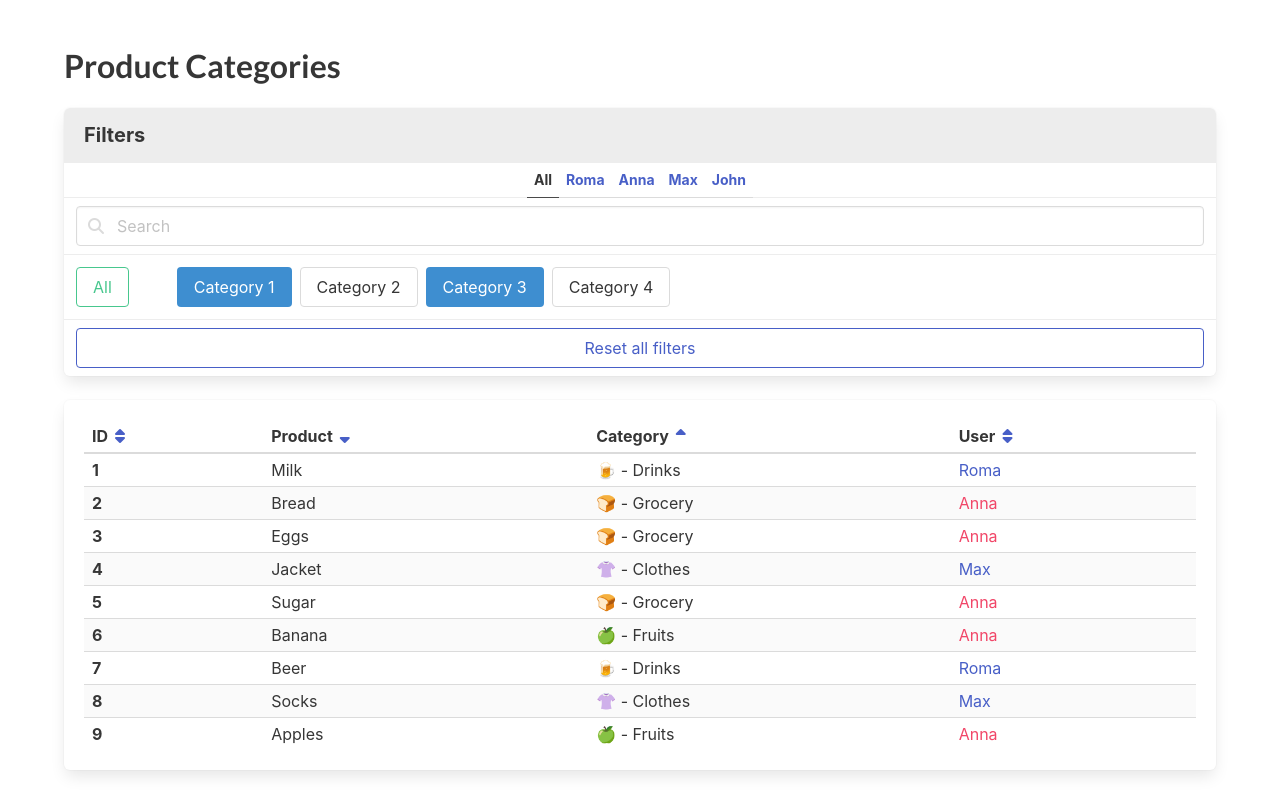
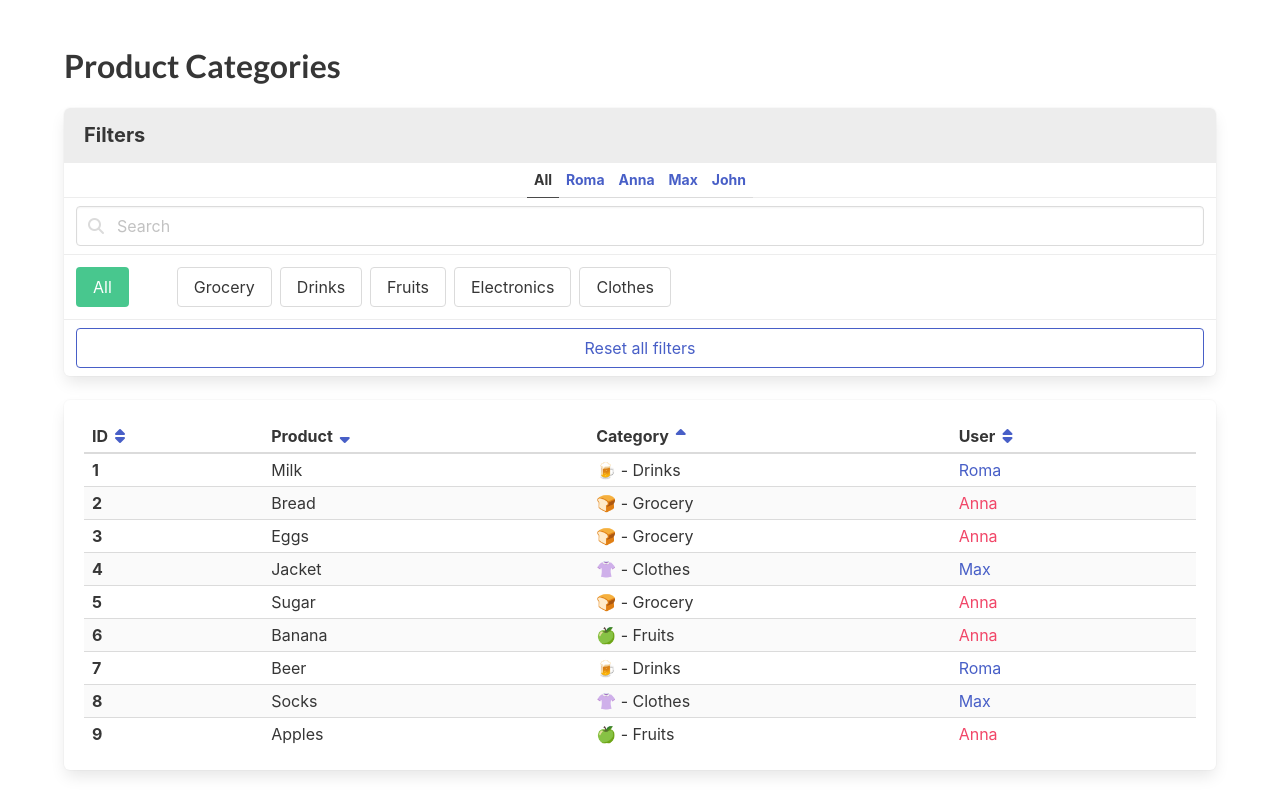
Before and after one commit to Olexandr6/react_product-categories_fs_jan24, a React (Create React App) app: page / in a window 1280 px wide. Built offline with nearby package versions, Linux system fonts and the light colour scheme.

Commit message:
compelete filterign by categories task

```diff
--- a/src/App.jsx
+++ b/src/App.jsx
@@ -2,35 +2,35 @@
 import React, { useState } from 'react';
 import './App.scss';
 
-import classNames from 'classnames';
+import cn from 'classnames';
 import usersFromServer from './api/users';
 import categoriesFromServer from './api/categories';
 import productsFromServer from './api/products';
 
-function getVisibleProducts(products, options) {
-  const {
-    userId,
-    query,
-  } = options;
+// function getVisibleProducts(products, options) {
+//   const {
+//     userId,
+//     query,
+//   } = options;
 
-  let preparedProducts = [...products];
+//   let preparedProducts = [...products];
 
-  if (userId) {
-    preparedProducts = preparedProducts.filter(
-      product => product.user.id === userId,
-    );
-  }
+//   if (userId) {
+//     preparedProducts = preparedProducts.filter(
+//       product => product.user.id === userId,
+//     );
+//   }
 
-  const normalizedQuery = query.trim().toLowerCase();
+//   const normalizedQuery = query.trim().toLowerCase();
 
-  if (normalizedQuery) {
-    preparedProducts = preparedProducts.filter(
-      product => product.name.toLowerCase().includes(normalizedQuery),
-    );
-  }
+//   if (normalizedQuery) {
+//     preparedProducts = preparedProducts.filter(
+//       product => product.name.toLowerCase().includes(normalizedQuery),
+//     );
+//   }
 
-  return preparedProducts;
-}
+//   return preparedProducts;
+// }
 
 const products = productsFromServer.map((product) => {
   const category = categoriesFromServer.find(
@@ -48,16 +48,54 @@ const products = productsFromServer.map((product) => {
 export const App = () => {
   const [selectedUser, setSelectedUser] = useState(null);
   const [query, setQuery] = useState('');
+  const [selectedCategories, setSelectedCategories] = useState([]);
 
-  const visibleProducts = getVisibleProducts(products, {
-    userId: selectedUser?.id,
-    query,
-  });
+  const isCategorySelected = categoryId => selectedCategories.some(
+    category => category.id === categoryId,
+  );
 
   const resetFilters = () => {
     setSelectedUser(null);
     setQuery('');
+    setSelectedCategories([]);
   };
+
+  const toggleCategory = (category) => {
+    if (isCategorySelected(category.id)) {
+      setSelectedCategories(categories => ([
+        ...categories.filter(
+          selectedCategory => selectedCategory.id !== category.id,
+        ),
+      ]));
+
+      return;
+    }
+
+    setSelectedCategories(categories => ([
+      ...categories,
+      category,
+    ]));
+  };
+
+  let filteredProducts = [...products];
+
+  if (selectedUser) {
+    filteredProducts = products.filter(
+      product => product.user.id === selectedUser.id,
+    );
+  }
+
+  if (query) {
+    filteredProducts = filteredProducts.filter(
+      product => product.name.toLowerCase().includes(query.toLowerCase()),
+    );
+  }
+
+  if (selectedCategories.length !== 0) {
+    filteredProducts = filteredProducts.filter(
+      product => isCategorySelected(product.categoryId),
+    );
+  }
 
   return (
     <div className="section">
@@ -72,7 +110,7 @@ export const App = () => {
               <a
                 data-cy="FilterAllUsers"
                 href="#/"
-                className={classNames({
+                className={cn({
                   'is-active': selectedUser === null,
                 })}
                 onClick={() => setSelectedUser(null)}
@@ -85,7 +123,7 @@ export const App = () => {
                   key={user.id}
                   data-cy="FilterUser"
                   href="#/"
-                  className={classNames({
+                  className={cn({
                     'is-active': user.id === selectedUser?.id,
                   })}
                   onClick={() => setSelectedUser(user)}
@@ -128,41 +166,26 @@ export const App = () => {
               <a
                 href="#/"
                 data-cy="AllCategories"
-                className="button is-success mr-6 is-outlined"
+                className={cn('button is-success mr-6', {
+                  'is-outlined': selectedCategories.length,
+                })}
+                onClick={() => setSelectedCategories([])}
               >
                 All
               </a>
-
-              <a
-                data-cy="Category"
-                className="button mr-2 my-1 is-info"
-                href="#/"
-              >
-                Category 1
-              </a>
-
-              <a
-                data-cy="Category"
-                className="button mr-2 my-1"
-                href="#/"
-              >
-                Category 2
-              </a>
-
-              <a
-                data-cy="Category"
-                className="button mr-2 my-1 is-info"
-                href="#/"
-              >
-                Category 3
-              </a>
-              <a
-                data-cy="Category"
-                className="button mr-2 my-1"
-                href="#/"
-              >
-                Category 4
-              </a>
+              {categoriesFromServer.map(category => (
+                <a
+                  key={category.id}
+                  data-cy="Category"
+                  className={cn('button mr-2 my-1', {
+                    'is-info': isCategorySelected(category.id),
+                  })}
+                  href="#/"
+                  onClick={() => toggleCategory(category)}
+                >
+                  {category.title}
+                </a>
+              ))}
             </div>
 
             <div className="panel-block">
@@ -179,7 +202,7 @@ export const App = () => {
         </div>
 
         <div className="box table-container">
-          {visibleProducts.length === 0
+          {filteredProducts.length === 0
             ? (
               <p data-cy="NoMatchingMessage">
                 No products matching selected criteria
@@ -246,7 +269,7 @@ export const App = () => {
                 </thead>
 
                 <tbody>
-                  {visibleProducts.map(product => (
+                  {filteredProducts.map(product => (
                     <tr data-cy="Product" key={product.id}>
                       <td className="has-text-weight-bold" data-cy="ProductId">
                         {product.id}
@@ -257,7 +280,7 @@ export const App = () => {
 
                       <td
                         data-cy="ProductUser"
-                        className={classNames({
+                        className={cn({
                           'has-text-link': product.user.sex === 'm',
                           'has-text-danger': product.user.sex === 'f',
                         })}
```
